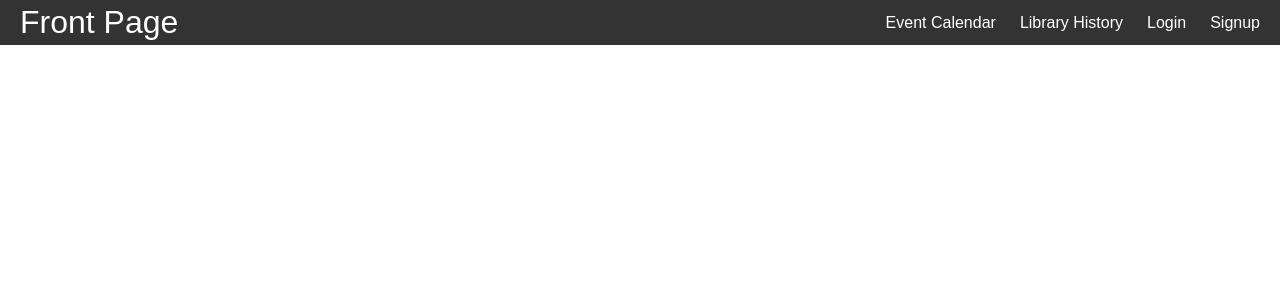
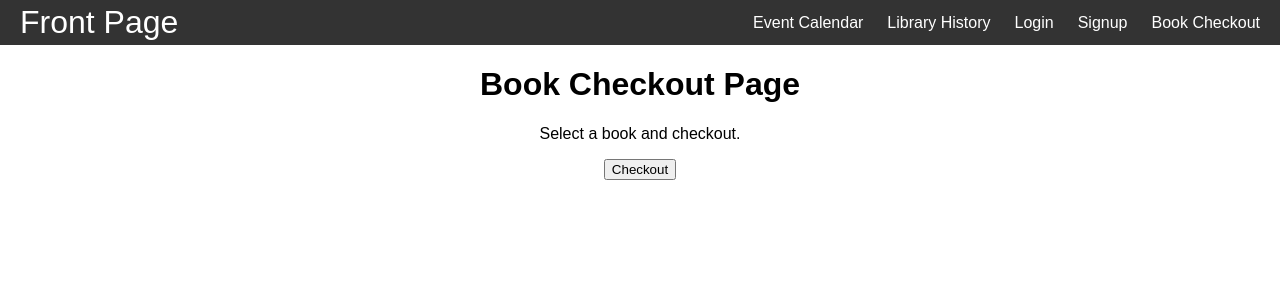
Before and after one commit to liamlecs/Database-Project-CS3380-T12, a React (Vite) app in the folder libraryApp/: page /bookcheckout in a window 1280 px wide. Shown: the top 300 px of the page. Built offline with nearby package versions, Linux system fonts and the light colour scheme.

Commit message:
added basic bookcheckout page

```diff
--- a/libraryApp/src/App.tsx
+++ b/libraryApp/src/App.tsx
@@ -4,7 +4,7 @@
 import EventsCalendar from "./components/EventsCalendar.tsx";
 import LibraryHistory from "./components/LibraryHistory.tsx";
 import NavBar from "./components/NavBar.tsx";
-import { StrictMode } from "react";
+// import { StrictMode } from "react";
 import CheckoutHistory from "./components/LiHistSubcomponents/CheckoutHistory.tsx";
 import DonationHistory from "./components/LiHistSubcomponents/DonationHistory.tsx";
 import FineHistory from "./components/LiHistSubcomponents/FineHistory.tsx";
@@ -13,6 +13,9 @@
 import LoginPage from "./components/LoginPage.tsx";
 import RegistrationPage from "./components/RegistrationPage.tsx";
 import CreateEvent from "./components/CreateEvent.tsx";
+import BookCheckOutPage from "./components/BookCheckOutPage.tsx";
+
+
 
 function App() {
   return (
@@ -21,22 +24,26 @@
       <div className="container">
         <Routes>
           <Route path="/" element={<FrontPage />} />
-          <Route path="/eventscalendar" element={<EventsCalendar />}/>
-          <Route path="createevent" element={<CreateEvent />} />
+          <Route path="/eventscalendar" element={<EventsCalendar />} />
+          <Route path="/createevent" element={<CreateEvent />} />
           <Route path="/loginpage" element={<LoginPage />} />
-          <Route path="registrationpage" element={<RegistrationPage />} />
+          <Route path="/registrationpage" element={<RegistrationPage />} />
+
+          {/* Library History Nested Routes */}
           <Route path="/libraryhistory" element={<LibraryHistory />}>
             <Route path="checkouthistory" element={<CheckoutHistory />} />
             <Route path="donationhistory" element={<DonationHistory />} />
-            <Route path="frontpage" element={<FrontPage />} />
             <Route path="finehistory" element={<FineHistory />} />
             <Route path="waitlisthistory" element={<WaitlistHistory />} />
             <Route path="eventhistory" element={<EventHistory />} />
           </Route>
+
+          <Route path="/bookcheckout" element={<BookCheckOutPage />} />
         </Routes>
       </div>
     </Router>
   );
 }
 
+
 export default App;
--- /dev/null
+++ b/libraryApp/src/components/BookCheckOutPage.tsx
@@ -0,0 +1,18 @@
+import { useNavigate } from "react-router-dom";
+
+export default function BookCheckOutPage() {
+    const navigate = useNavigate();
+
+    const handleCheckout = () => {
+        alert("Book checked out successfully!");
+        navigate("/");
+    };
+
+    return (
+        <div>
+            <h1>Book Checkout Page</h1>
+            <p>Select a book and checkout.</p>
+            <button onClick={handleCheckout}>Checkout</button>
+        </div>
+    );
+}
--- a/libraryApp/src/components/NavBar.tsx
+++ b/libraryApp/src/components/NavBar.tsx
@@ -18,6 +18,10 @@
         <li>
           <Link to="RegistrationPage" >Signup</Link>
         </li>
+
+        <li>
+          <Link to = "bookcheckout">Book Checkout</Link>
+        </li>
       </ul>
     </nav>
   )
--- a/libraryApp/src/main.tsx
+++ b/libraryApp/src/main.tsx
@@ -1,4 +1,3 @@
-import { StrictMode } from 'react'
 import { createRoot } from 'react-dom/client'
 import App from './App.tsx'
 
```
Also changed, not shown: libraryApp/package.json (+6 -1 lines), 1 other file (tests, documents, lock files or other folders).
